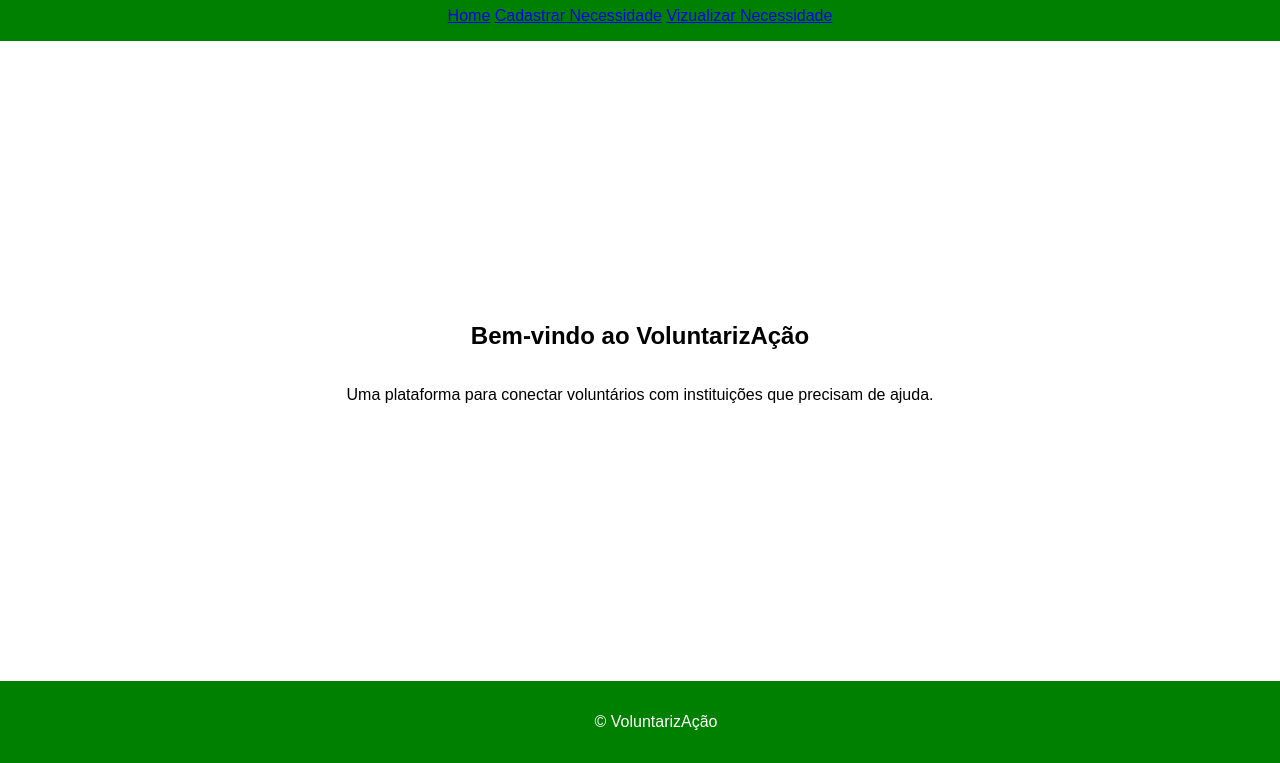
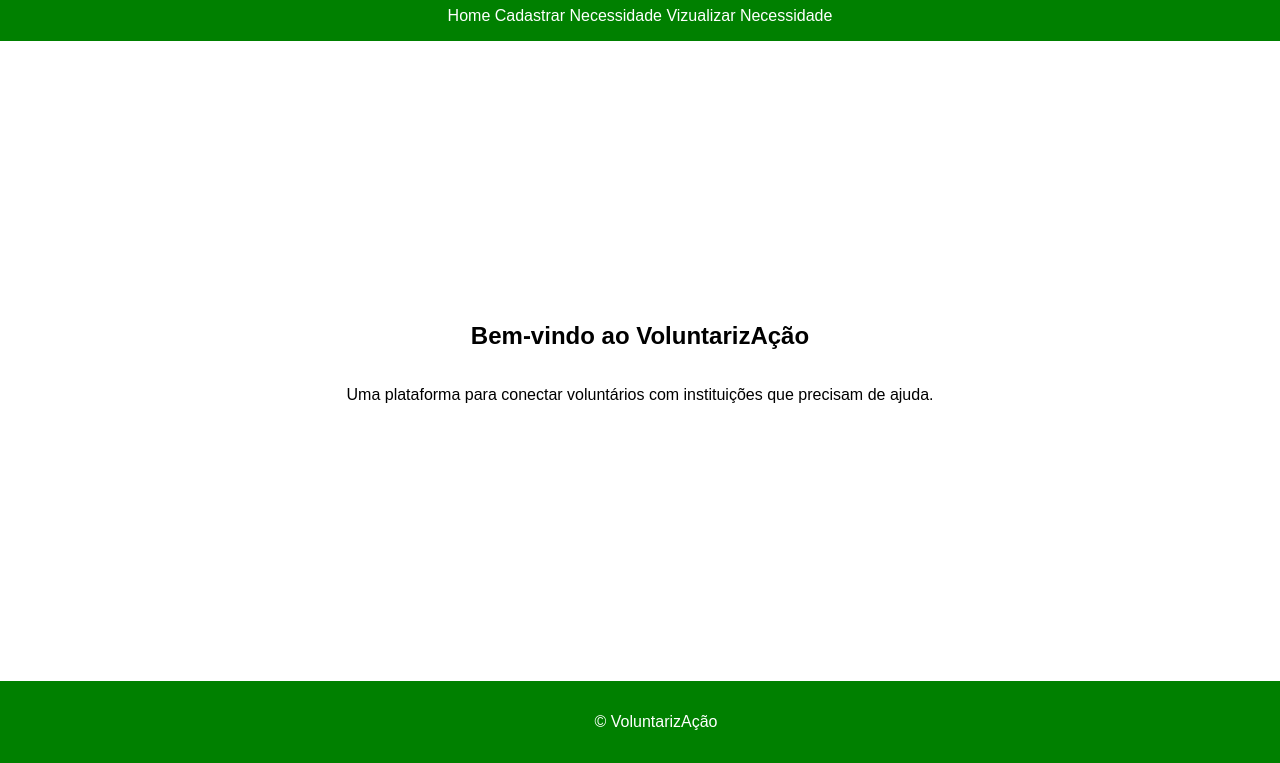
Before and after one commit to vinvinum/projeto-voluntariado, a plain HTML site: page index.html in a window 1280 px wide. Shown: the part 89-852 px from the top of the page. Drawn offline with Linux system fonts and the light colour scheme.

Commit message:
removido os sublinhados dos textos com link

```diff
--- a/main.css
+++ b/main.css
@@ -30,3 +30,8 @@ body {
     position: sticky;
     width: 100%;
   }
+
+header a {
+  color: white ;
+  text-decoration: none
+}
```
